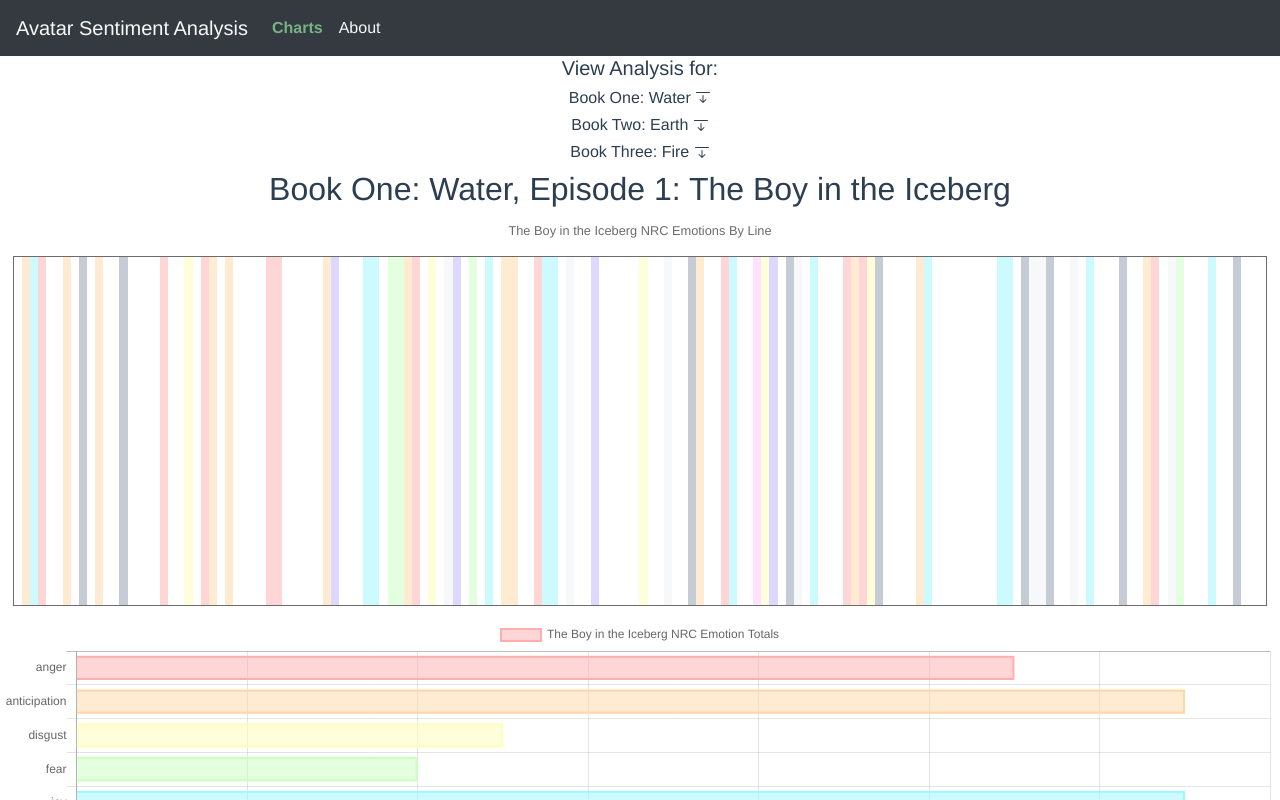
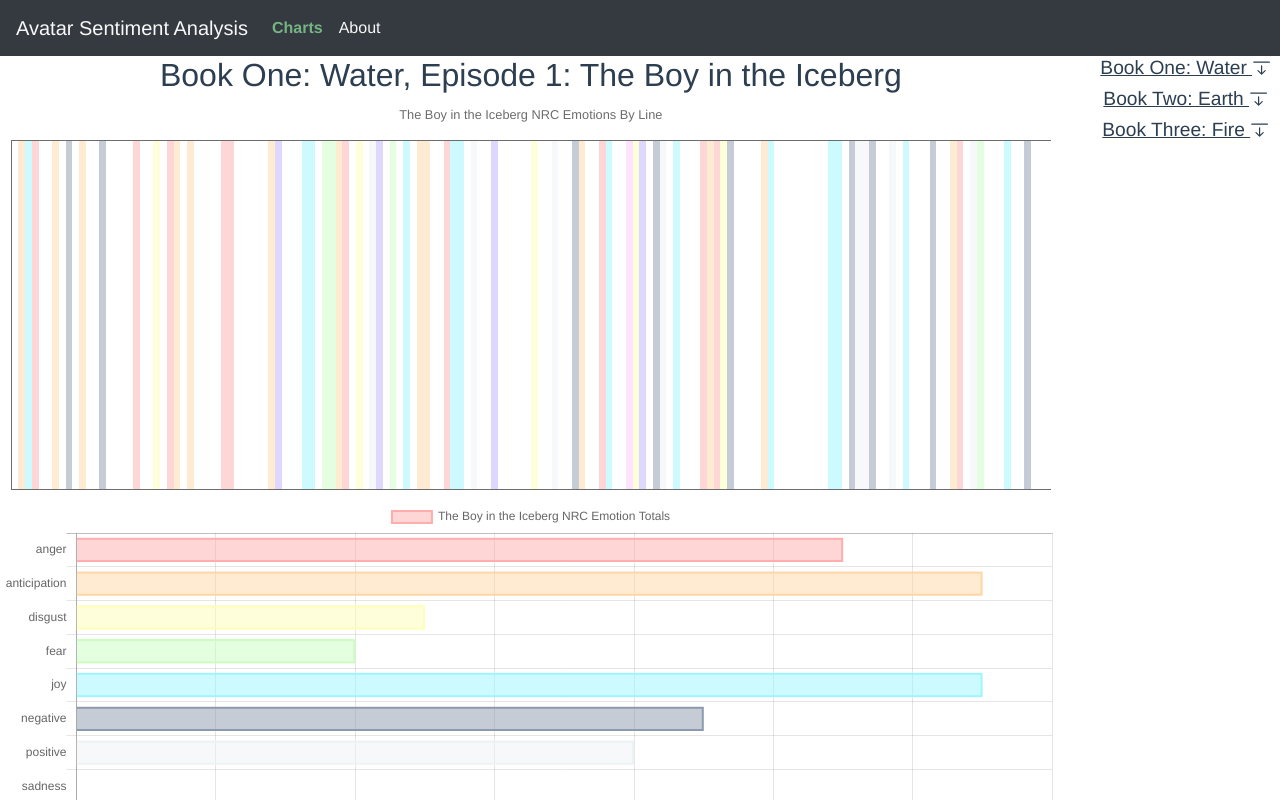
Before and after one commit to beefan/avatar-sentiment-analysis, a Vue app in the folder sentiment-charts/: page /charts in a window 1280 px wide. Shown: the top 800 px of the page. Built offline with nearby package versions, Linux system fonts and the light colour scheme.

Commit message:
chart page styling

```diff
--- a/sentiment-charts/src/components/EpisodePicker.vue
+++ b/sentiment-charts/src/components/EpisodePicker.vue
@@ -1,18 +1,16 @@
 <template lang="pug">
   div#table-o-contents
-    h5 View Analysis for:
-
     h6.heading(@click="showBookOne = !showBookOne") Book One: Water <b-icon-arrow-bar-down v-if="!showBookOne"></b-icon-arrow-bar-down><b-icon-arrow-bar-up v-if="showBookOne"></b-icon-arrow-bar-up>
     div.episode(v-if="showBookOne")
-      p(v-for="(ep,i) in bookOne" v-bind:key="i" @click="pickEpisode(ep.title)") {{ ep.title }}
+      p(v-for="(ep,i) in bookOne" v-bind:key="i" @click="pickEpisode(ep.title)" :class="{active: ep.title === selectedTitle}") {{ ep.title }}
 
     h6.heading(@click="showBookTwo = !showBookTwo") Book Two: Earth <b-icon-arrow-bar-down v-if="!showBookTwo"></b-icon-arrow-bar-down><b-icon-arrow-bar-up v-if="showBookTwo"></b-icon-arrow-bar-up>
     div.episode(v-if="showBookTwo")
-      p(v-for="(ep,i) in bookTwo" v-bind:key="i" @click="pickEpisode(ep.title)") {{ ep.title }}
+      p(v-for="(ep,i) in bookTwo" v-bind:key="i" @click="pickEpisode(ep.title)" :class="{active: ep.title === selectedTitle}") {{ ep.title }}
 
     h6.heading(@click="showBookThree = !showBookThree") Book Three: Fire <b-icon-arrow-bar-down v-if="!showBookThree"></b-icon-arrow-bar-down><b-icon-arrow-bar-up v-if="showBookThree"></b-icon-arrow-bar-up>
     div.episode(v-if="showBookThree")
-      p(v-for="(ep,i) in bookThree" v-bind:key="i" @click="pickEpisode(ep.title)") {{ ep.title }}
+      p(v-for="(ep,i) in bookThree" v-bind:key="i" @click="pickEpisode(ep.title)" :class="{active: ep.title === selectedTitle}") {{ ep.title }}
 </template>
 
 <script>
@@ -21,7 +19,8 @@ export default {
     return {
       showBookOne: false,
       showBookTwo: false,
-      showBookThree: false
+      showBookThree: false,
+      selectedTitle: 'The Boy in the Iceberg'
     }
   },
   props: {
@@ -29,6 +28,7 @@ export default {
   },
   methods: {
     pickEpisode(title) {
+      this.selectedTitle = title;
       let index = 0;
       for (let i = 0; i < this.episodes.length; i++) {
         if (this.episodes[i].title == title){
@@ -45,28 +45,25 @@ export default {
       // get bookOne episodes while removing the commentary data
       return this.episodes.filter(x => (x.bookTitle.split(" ")[1] == "One:" && x.title.indexOf("commentary") < 0) )
     },
-    bookOneSummary(){
-      return ''
-    },
     bookTwo(){
       return this.episodes.filter(x => (x.bookTitle.split(" ")[1] == "Two:" && x.title.indexOf("end-book") < 0 ) )
     },
-    bookTwoSummary(){
-      return ''
-    },
     bookThree(){
       return this.episodes.filter(x => (x.bookTitle.split(" ")[1] == "Three:" && x.title.indexOf("end-book") < 0 ) )
-    },
-    bookThreeSummary() {
-      return ''
-    },
-    finalAnalysis(){
-      return ''
     }
   }
 }
 </script>
 
 <style lang="sass">
-
+#table-o-contents
+  .heading
+    font-size: 1.2rem
+    text-decoration: underline
+  .heading:hover
+    opacity: 70%
+  .active
+    font-weight: bold
+  .episode p:hover
+    color: #41b883
 </style>
--- a/sentiment-charts/src/views/Charts.vue
+++ b/sentiment-charts/src/views/Charts.vue
@@ -1,12 +1,15 @@
 <template lang="pug">
   div
     NavBar
-    EpisodePicker(:episodes="unfilteredChartData.pages"  v-on:update:episodeIndex="episodeIndex = $event")
-    h2 {{ pageTitle }}
-    ColorStrip(:chartdata="nrcEmotionData" :options="bgColors")
-    BarChart(:chartdata="emotionFreqData" :options="chartOptions.emotionFreq")
-    LineChart(:chartdata="vaderScoreData" :options="chartOptions.vaderScores")
-    RadarChart(:chartdata="characterRadarData" :options="chartOptions.charRadar")
+    b-row
+      b-col(sm="10")
+        h2 {{ pageTitle }}
+        ColorStrip(:chartdata="nrcEmotionData" :options="bgColors")
+        BarChart(:chartdata="emotionFreqData" :options="chartOptions.emotionFreq")
+        LineChart(:chartdata="vaderScoreData" :options="chartOptions.vaderScores")
+        RadarChart(:chartdata="characterRadarData" :options="chartOptions.charRadar")
+      b-col(sm="2")
+        EpisodePicker(:episodes="unfilteredChartData.pages"  v-on:update:episodeIndex="episodeIndex = $event")
 </template>
 
 <script>
```
